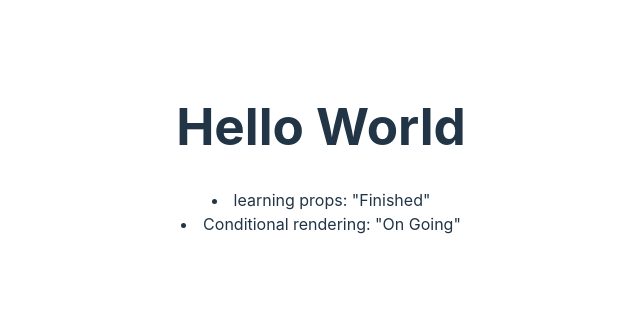
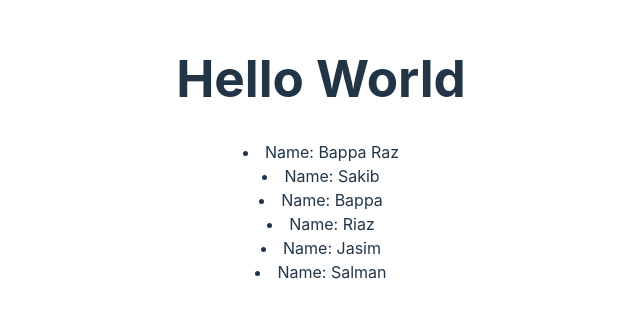
Before and after one commit to AskatAsh/React-JS-Practice, a React (Vite) app in the folder first-react/: page / in a window 1280 px wide. Shown: the part 250-568 px from the top of the page, without its empty margins (319-959 px from the left). Built offline with nearby package versions, Linux system fonts and the light colour scheme.

Commit message:
rendering data using map

```diff
--- /dev/null
+++ b/first-react/src/Actor.jsx
@@ -0,0 +1,4 @@
+export default function Actor({name}){
+    console.log(name);
+    return <li>Name: {name}</li>
+}
--- a/first-react/src/App.jsx
+++ b/first-react/src/App.jsx
@@ -3,6 +3,7 @@ import reactLogo from './assets/react.svg'
 import viteLogo from '/vite.svg'
 import './App.css'
 import Todo from './Todo.jsx'
+import Actor from './Actor'
 
 function MyButton() {
   return (
@@ -44,17 +45,22 @@ function UserData({userName, email, grade='00'}) {
   )
 }
 function App() {
+  const actors = ['Sakib', 'Bappa', 'Riaz', 'Jasim', 'Salman']
   return (
     <>
       <h1>Hello World</h1>
+      <Actor name="Bappa Raz"></Actor>
+      {
+        actors.map(actor => <Actor name={actor}></Actor>)
+      }
       {/* <Name></Name>
       <MyButton />
       <Student></Student>
       <Device deviceName="Mobile" color="Green"></Device>
       <Device deviceName="Laptop" color="Silver"></Device>
       <UserData userName="Askat" email="abc@example.com" grade='4.50'></UserData> */}
-      <Todo task="learning props" isDone={true}></Todo>
-      <Todo task="Conditional rendering" isDone={false}></Todo>
+      {/* <Todo task="learning props" isDone={true}></Todo>
+      <Todo task="Conditional rendering" isDone={false}></Todo> */}
     </>
   )
 }
```
